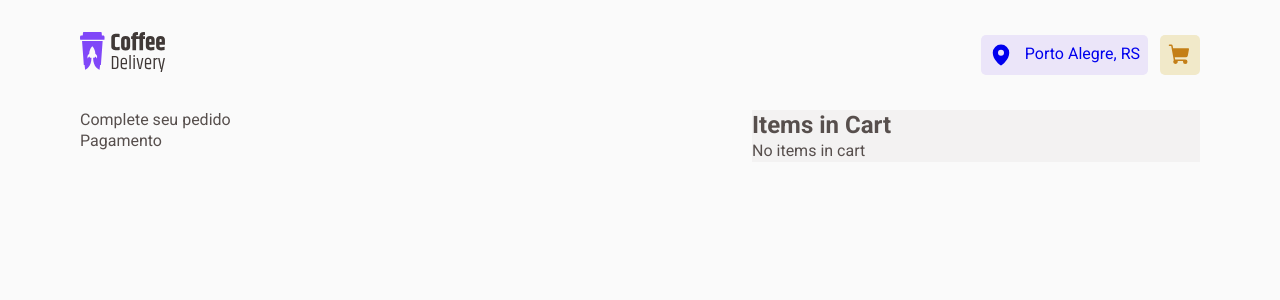
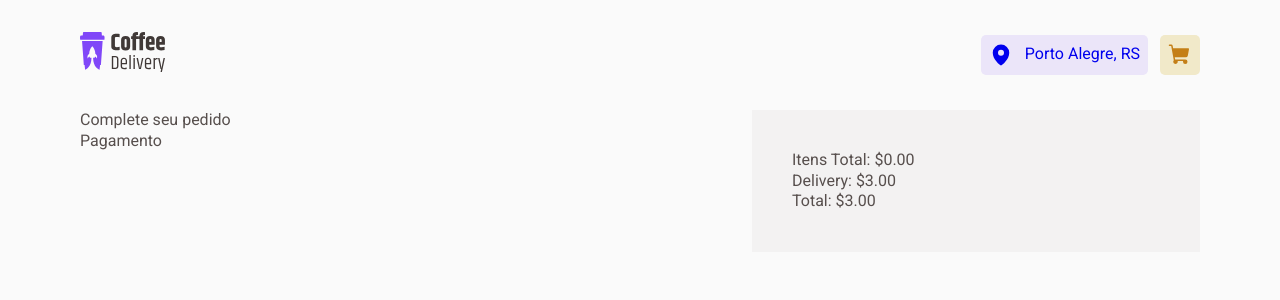
Before and after one commit to marceloquinze/coffee-delivery, a React (Vite) app: page /checkout in a window 1280 px wide. Shown: the top 300 px of the page. Built offline with nearby package versions, Linux system fonts and the light colour scheme; the HTML template or start-up script is replaced by a standard one.

Commit message:
fix: fixed MiniCart component logic

```diff
--- a/src/pages/Checkout/components/MiniCart/MiniCart.tsx
+++ b/src/pages/Checkout/components/MiniCart/MiniCart.tsx
@@ -1,31 +1,66 @@
-import { useContext } from 'react'
-import { ItemsContext } from '../../../../contexts/ItemsContext'
-import { MiniCartContainer } from './styles'
+import { ChangeEvent } from 'react'
 
-export function MiniCart() {
-  const { itemsAlreadyOnCart } = useContext(ItemsContext)
+interface Coffees {
+  id: string
+  title: string
+  price: number
+  image: string
+  qty: number
+  onCart: boolean
+}
+interface MiniCartProps {
+  id: string
+  title: string
+  price: number
+  image: string
+  qty: number
+  onIncrement: (id: string) => void
+  onDecrement: (id: string) => void
+  onQtyChange: (e: ChangeEvent<HTMLInputElement>) => void
+  itemsAlreadyInCart: () => Coffees[]
+}
 
-  const itemsInCart = itemsAlreadyOnCart()
-  const total = itemsInCart.reduce(
-    (acc, item) => acc + item.qty * item.price,
-    0,
-  )
+export function MiniCart({
+  id,
+  title,
+  price,
+  image,
+  qty,
+  onIncrement,
+  onDecrement,
+  onQtyChange,
+}: MiniCartProps) {
   return (
-    <MiniCartContainer>
-      <h2>Items in Cart</h2>
-      {itemsInCart.length > 0 ? (
-        <ul>
-          {itemsInCart.map((item) => (
-            <li key={item.id}>
-              {item.title} - Quantity: {item.qty} - Price:{' '}
-              {(item.qty * item.price).toFixed(2)}
-            </li>
-          ))}
-          <li>Total: {total.toFixed(2)}</li>
-        </ul>
-      ) : (
-        <p>No items in cart</p>
-      )}
-    </MiniCartContainer>
+    <div className="item">
+      <div className="first">
+        <img src={`src/assets/${image}`} alt={title} />
+      </div>
+      <div className="second">
+        <div className="title-price">
+          <h3>{title}</h3>
+          <span className="price">
+            $ <b>{price}</b>
+          </span>
+        </div>
+        <form className="controls" /* onSubmit={onSendToCart} */>
+          <div className="counter">
+            <a className="decrement" onClick={() => onDecrement(id)}>
+              -
+            </a>
+            <input
+              className="qty"
+              min={0}
+              name="qty"
+              value={qty}
+              onChange={onQtyChange}
+            />
+            <a className="increment" onClick={() => onIncrement(id)}>
+              +
+            </a>
+          </div>
+          <input type="hidden" name="id" value={id} />
+        </form>
+      </div>
+    </div>
   )
 }
--- a/src/pages/Checkout/components/MiniCart/styles.ts
+++ /dev/null
@@ -1,5 +0,0 @@
-import styled from 'styled-components'
-
-export const MiniCartContainer = styled.aside`
-  background-color: ${(props) => props.theme['base-card']};
-`
--- a/src/pages/Checkout/index.tsx
+++ b/src/pages/Checkout/index.tsx
@@ -1,14 +1,49 @@
+import { useContext } from 'react'
 import { MiniCart } from './components/MiniCart/MiniCart'
-import { CheckoutContainer } from './styles'
+import { CheckoutContainer, MiniCartContainer } from './styles'
+import { ItemsContext } from '../../contexts/ItemsContext'
 
 export function Checkout() {
+  const { changeQuantity, decrementItems, incrementItems, itemsAlreadyOnCart } =
+    useContext(ItemsContext)
+
+  const itemsInCart = itemsAlreadyOnCart()
+  const total = itemsInCart.reduce(
+    (acc, item) => acc + item.qty * item.price,
+    0,
+  )
+
   return (
     <CheckoutContainer>
       <section>
         <div>Complete seu pedido</div>
         <div>Pagamento</div>
       </section>
-      <MiniCart />
+      <MiniCartContainer>
+        <div className="itens">
+          {itemsInCart.map((item) => {
+            return (
+              <MiniCart
+                key={item.id}
+                id={item.id}
+                title={item.title}
+                price={item.price}
+                image={item.image}
+                qty={item.qty}
+                onIncrement={incrementItems}
+                onDecrement={decrementItems}
+                onQtyChange={(e) =>
+                  changeQuantity(item.id, Number(e.target.value))
+                }
+                itemsAlreadyInCart={itemsAlreadyOnCart}
+              />
+            )
+          })}
+        </div>
+        <div className="total">Itens Total: ${total.toFixed(2)}</div>
+        <div className="delivery">Delivery: $3.00</div>
+        <div className="grandTotal">Total: ${(total + 3).toFixed(2)}</div>
+      </MiniCartContainer>
     </CheckoutContainer>
   )
 }
--- a/src/pages/Checkout/styles.ts
+++ b/src/pages/Checkout/styles.ts
@@ -7,3 +7,21 @@ export const CheckoutContainer = styled.main`
   grid-template-columns: 1fr 448px;
   gap: 1.5rem;
 `
+export const MiniCartContainer = styled.aside`
+  background: ${(props) => props.theme['base-card']};
+  padding: 2.5rem;
+
+  .item {
+    display: flex;
+  }
+
+  .title-price {
+    display: flex;
+    flex-direction: column;
+  }
+
+  img {
+    width: 64px;
+    height: 64px;
+  }
+`
```
